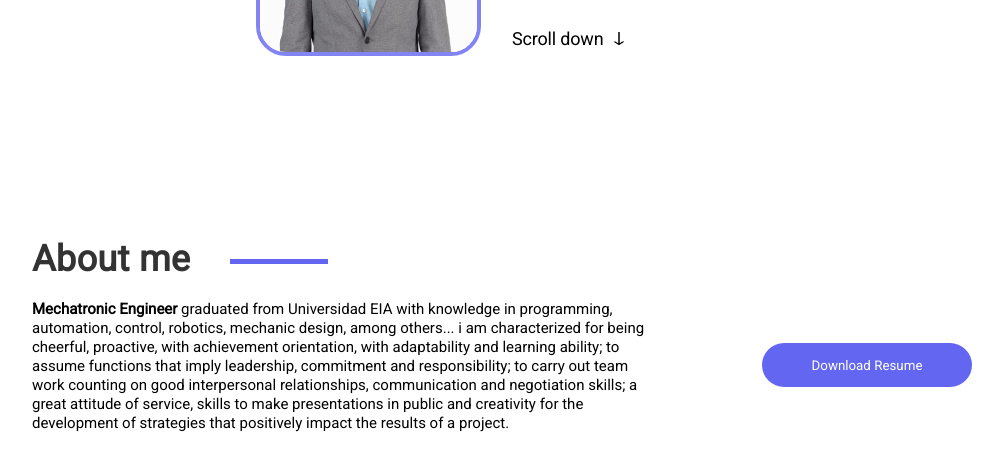
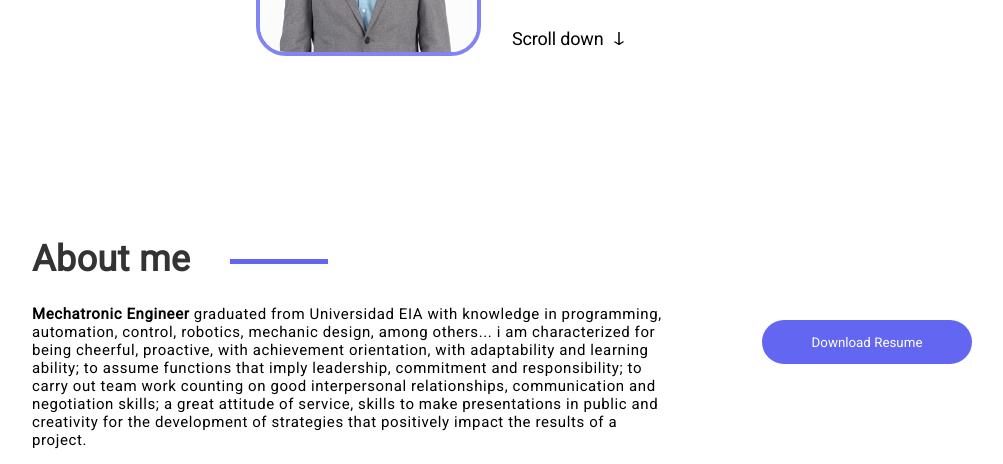
Before and after one commit to khriztianmoreno/fullstack-js-makeitreal, a plain HTML site: page Juan_Pablo_Acosta/Reto/index2.html in a window 1280 px wide. Shown: the part 374-838 px from the top of the page, without its empty margins (218-1221 px from the left). Before the commit the page ends 807 px from the top, so only its background shows below. Drawn offline with Linux system fonts and the light colour scheme.

Commit message:
section about me text modified css properties

```diff
--- a/Juan_Pablo_Acosta/Reto/style2.css
+++ b/Juan_Pablo_Acosta/Reto/style2.css
@@ -182,17 +182,18 @@ body{
 .section_aboutme{
     margin-top: 20px;
     display: flex;
-    align-items: center;
+    align-items: flex-start;
 
 }
 .section_aboutme_text{
     font-size:15px;
-    margin-top:0px;
+    margin-top:5px;
     width:630px;
-    height:130px;
     margin-left:250px;
-    line-height: 127%;
-    margin-bottom: 0px;
+    font-style: normal;
+    font-weight: normal;
+    font-size: 15px;
+    letter-spacing: 0.04em;
 }
 
 .section_aboutme_button{
@@ -204,6 +205,7 @@ body{
     width: 210px;
     height: 44px;
     margin-left: 100px;
+    margin-top:20px;
 }
 
 button:active{
```
